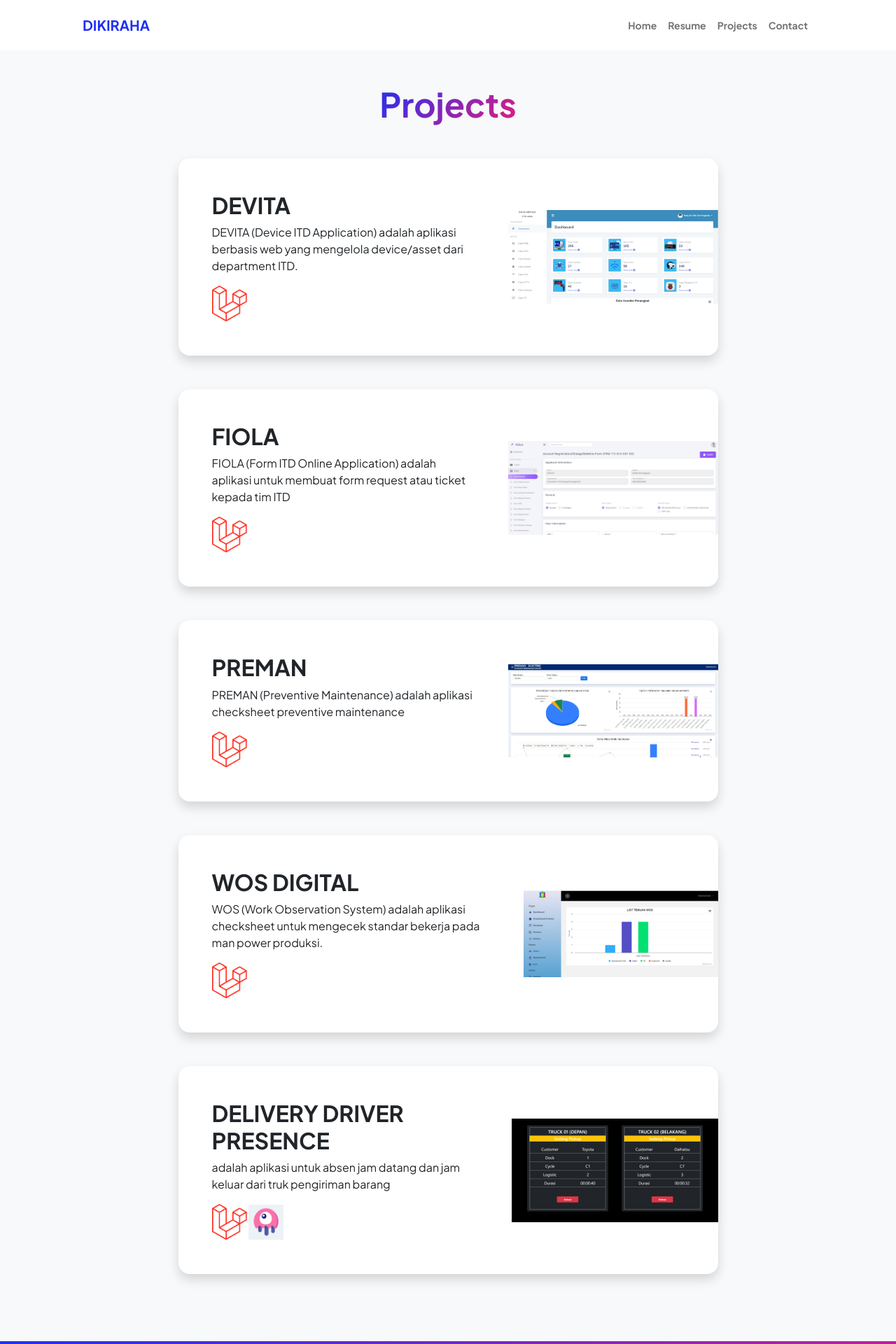
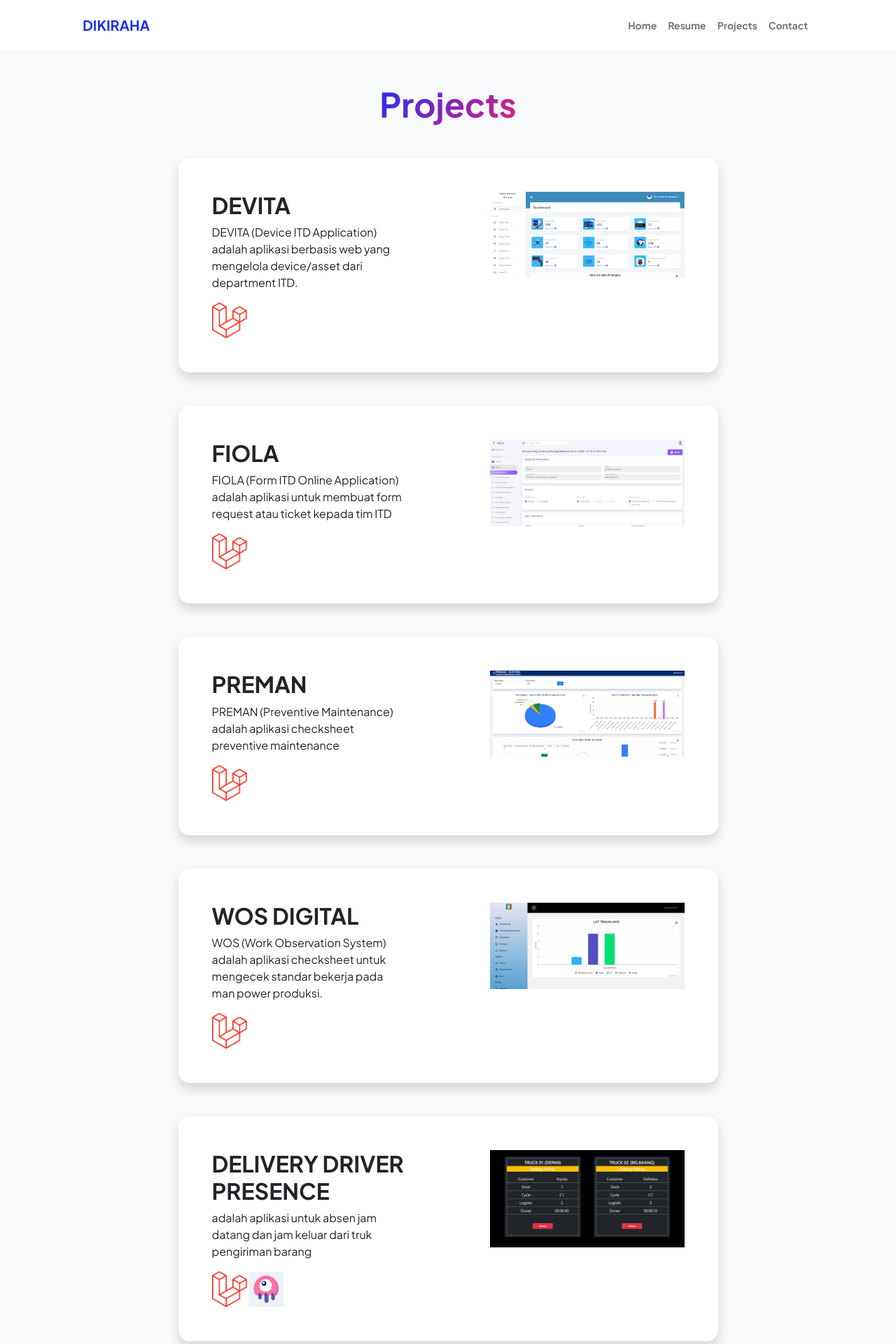
Before and after one commit to dikiraha/dikiraha.github.io, a plain HTML site: page projects.html in a window 1280 px wide. Shown: the top 1920 px of the page at 70% size. Drawn offline with nearby package versions, Linux system fonts and the light colour scheme.

Commit message:
rapihin resume dan project

```diff
--- a/projects.html
+++ b/projects.html
@@ -76,12 +76,14 @@
               <!-- Project Card 1-->
               <div class="card overflow-hidden shadow rounded-4 border-0 mb-5">
                 <div class="card-body p-0">
-                  <div class="d-flex align-items-center">
+                  <div class="row">
+                    <div class="col-md-6">
                       <div class="p-5">
                         <h2 class="fw-bolder">DEVITA</h2>
                         <p>
-                        DEVITA (Device ITD Application) adalah aplikasi berbasis
-                        web yang mengelola device/asset dari department ITD.
+                          DEVITA (Device ITD Application) adalah aplikasi
+                          berbasis web yang mengelola device/asset dari
+                          department ITD.
                         </p>
                         <img
                           class="img-fluid"
@@ -91,6 +93,9 @@
                           alt="..."
                         />
                       </div>
+                    </div>
+                    <div class="col-md-6">
+                      <div class="p-5">
                         <img
                           class="img-fluid"
                           width="300px"
@@ -101,10 +106,13 @@
                       </div>
                     </div>
                   </div>
+                </div>
+              </div>
               <!-- Project Card 2-->
               <div class="card overflow-hidden shadow rounded-4 border-0 mb-5">
                 <div class="card-body p-0">
-                  <div class="d-flex align-items-center">
+                  <div class="row">
+                    <div class="col-md-6">
                       <div class="p-5">
                         <h2 class="fw-bolder">FIOLA</h2>
                         <p>
@@ -119,6 +127,9 @@
                           alt="..."
                         />
                       </div>
+                    </div>
+                    <div class="col-md-6">
+                      <div class="p-5">
                         <img
                           class="img-fluid"
                           width="300px"
@@ -129,10 +140,13 @@
                       </div>
                     </div>
                   </div>
+                </div>
+              </div>
               <!-- project -->
               <div class="card overflow-hidden shadow rounded-4 border-0 mb-5">
                 <div class="card-body p-0">
-                  <div class="d-flex align-items-center">
+                  <div class="row">
+                    <div class="col-md-6">
                       <div class="p-5">
                         <h2 class="fw-bolder">PREMAN</h2>
                         <p>
@@ -147,6 +161,9 @@
                           alt="..."
                         />
                       </div>
+                    </div>
+                    <div class="col-md-6">
+                      <div class="p-5">
                         <img
                           class="img-fluid"
                           width="300px"
@@ -157,15 +174,19 @@
                       </div>
                     </div>
                   </div>
+                </div>
+              </div>
               <!-- project -->
               <div class="card overflow-hidden shadow rounded-4 border-0 mb-5">
                 <div class="card-body p-0">
-                  <div class="d-flex align-items-center">
+                  <div class="row">
+                    <div class="col-md-6">
                       <div class="p-5">
                         <h2 class="fw-bolder">WOS DIGITAL</h2>
                         <p>
-                        WOS (Work Observation System) adalah aplikasi checksheet
-                        untuk mengecek standar bekerja pada man power produksi.
+                          WOS (Work Observation System) adalah aplikasi
+                          checksheet untuk mengecek standar bekerja pada man
+                          power produksi.
                         </p>
                         <img
                           class="img-fluid"
@@ -175,6 +196,9 @@
                           alt="..."
                         />
                       </div>
+                    </div>
+                    <div class="col-md-6">
+                      <div class="p-5">
                         <img
                           class="img-fluid"
                           width="300px"
@@ -185,10 +209,13 @@
                       </div>
                     </div>
                   </div>
+                </div>
+              </div>
               <!-- project -->
               <div class="card overflow-hidden shadow rounded-4 border-0">
                 <div class="card-body p-0">
-                  <div class="d-flex align-items-center">
+                  <div class="row">
+                    <div class="col-md-6">
                       <div class="p-5">
                         <h2 class="fw-bolder">DELIVERY DRIVER PRESENCE</h2>
                         <p>
@@ -210,6 +237,9 @@
                           alt="..."
                         />
                       </div>
+                    </div>
+                    <div class="col-md-6">
+                      <div class="p-5">
                         <img
                           class="img-fluid"
                           width="300px"
@@ -217,6 +247,8 @@
                           src="assets/delivery.png"
                           alt="..."
                         />
+                      </div>
+                    </div>
                   </div>
                 </div>
               </div>
```
Also changed, not shown: contact.html (+0 -6 lines), resume.html (+12 -4 lines). Lines whose indentation alone changed are shown as unchanged.
